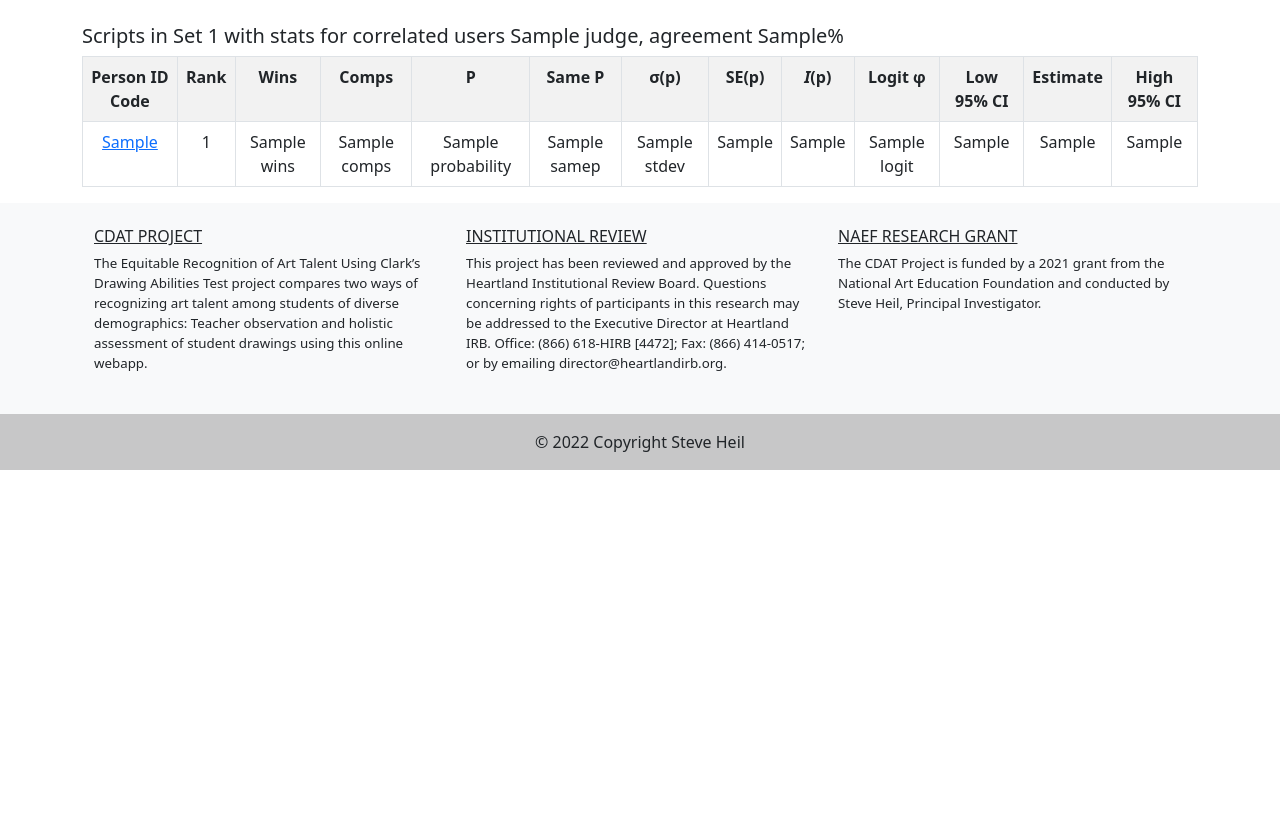
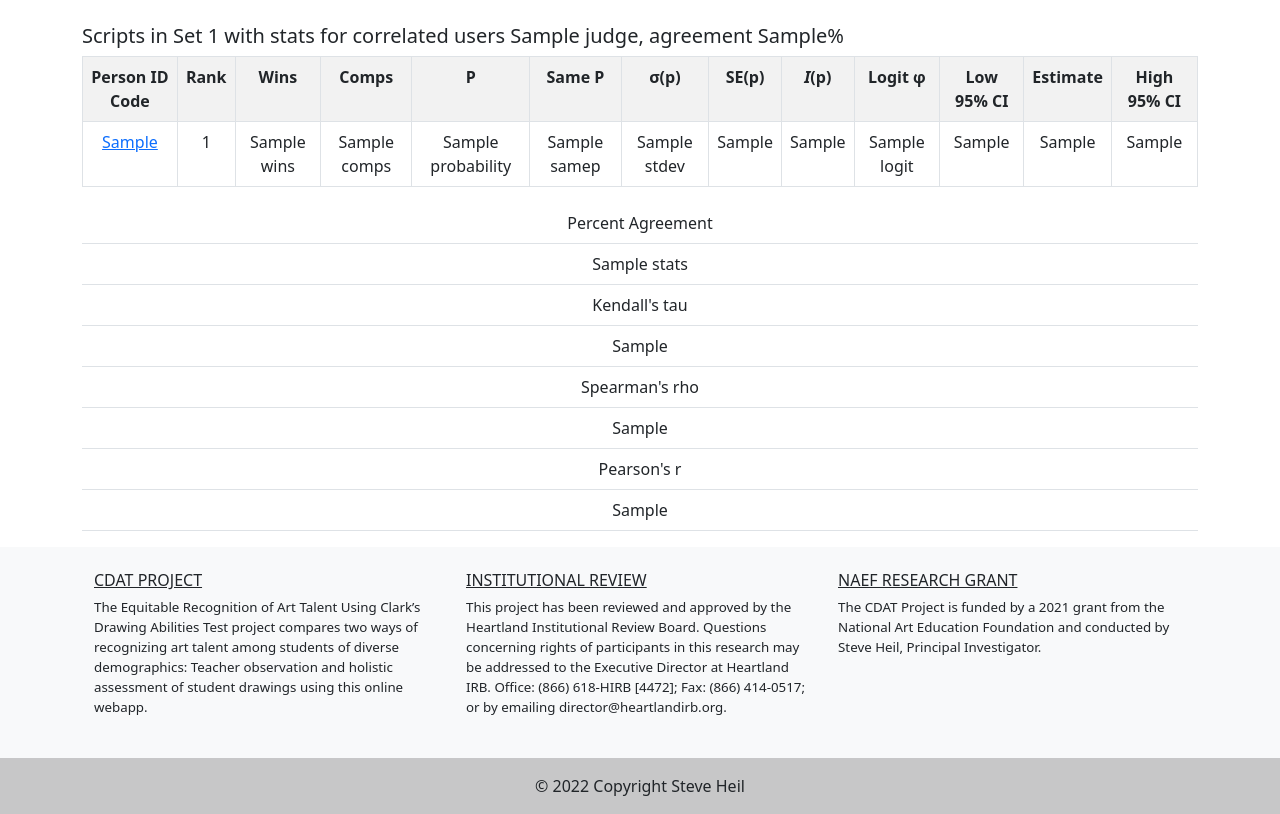
Before and after one commit to plateausteve/acjwebapp, a Django app: template acjapp/pairwise/templates/pairwise/script_list.html in a window 1280 px wide. Shown: the part 56-870 px from the top of the page. Before the commit the page ends 526 px from the top, so only its background shows below. Run offline with Django 3.2, Linux system fonts and the light colour scheme; tables that the repository leaves empty hold one stand-in row (values such as "Sample post"); the template is opened without the code that fills it: values that come from a table or form of the project are taken from there, most other values are stand-ins (such as "Sample title", 1, 10 or a date in 2020); some libraries are stand-ins or nearby versions.

Commit message:
same as previous commit

```diff
--- a/acjapp/pairwise/templates/pairwise/script_list.html
+++ b/acjapp/pairwise/templates/pairwise/script_list.html
@@ -45,13 +45,12 @@
                 </tr>
                 {% endfor %}
             </table>
-            <!--{% if user.is_superuser %}-->
             <table class="table" style="text-align: center;">
                 <tr>
                     <td>Percent Agreement</td>
                 </tr>
                 <tr>
-                    <td>{{ stats|safe }}</td>
+                    <td style="text-align: center;">{{ stats|safe }}</td>
                 </tr>
                 <tr>
                     <td>Kendall's tau</td>
@@ -71,7 +70,6 @@
                     <td>{{ p|safe }}</td>
                 </tr>
             </table>
-            <!--{% endif %}-->
         {% else %}
             <p>There are no scripts for you in this set in the database. </p>
         {% endif %}
```
